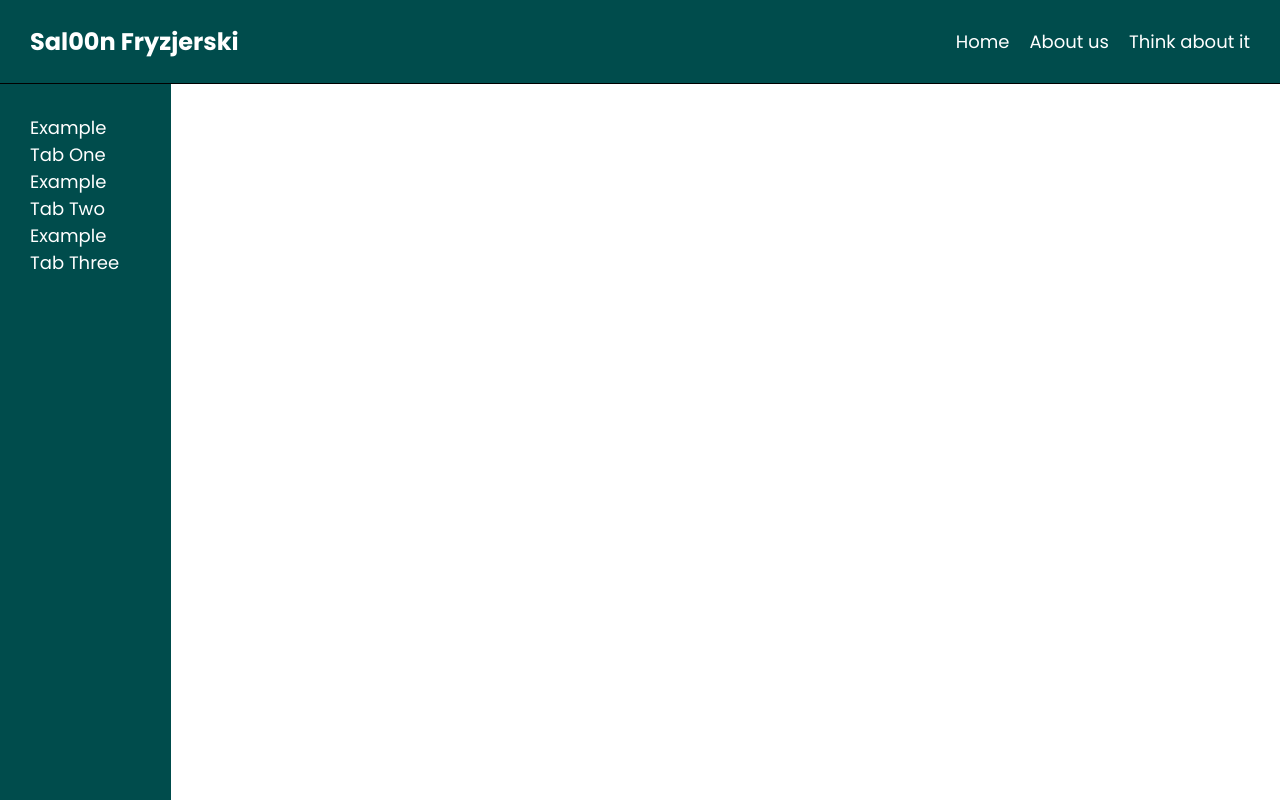
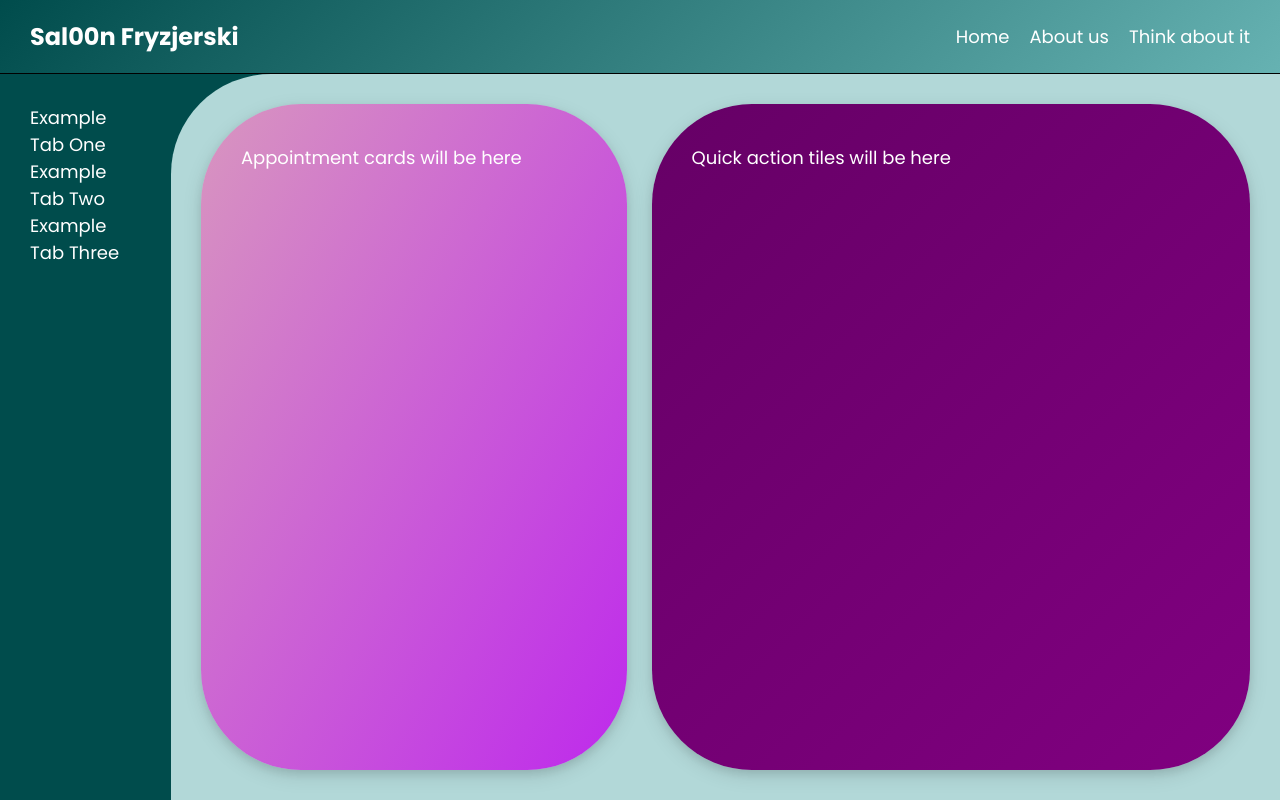
Before and after one commit to pdlc-t/hairdressing-sal00n-frontend, a React (Create React App) app: page /dashboard in a window 1280 px wide. Shown: the top 800 px of the page. Built offline with nearby package versions, Linux system fonts and the light colour scheme.

Commit message:
Added the main dashboard view concept (upcoming appointments and tiles grid)

```diff
--- /dev/null
+++ b/src/components/TilesGrid.jsx
@@ -0,0 +1,15 @@
+import React from 'react';
+
+import '../styles/dashboard.css';
+
+const TilesGrid = () => {
+  return (
+    <>
+      <div className="tiles-grid">
+        Quick action tiles will be here
+      </div>
+    </>
+  )
+};
+
+export default TilesGrid;
--- /dev/null
+++ b/src/components/UpcomingAppointmentsList.jsx
@@ -0,0 +1,15 @@
+import React from 'react';
+
+import '../styles/dashboard.css';
+
+const UpcomingAppointmentsList = () => {
+  return (
+    <>
+      <div className="appointments-list">
+        Appointment cards will be here
+      </div>
+    </>
+  )
+};
+
+export default UpcomingAppointmentsList;
--- a/src/pages/MainDashboard.jsx
+++ b/src/pages/MainDashboard.jsx
@@ -1,9 +1,19 @@
 import React from 'react'
+
+import UpcomingAppointmentsList from '../components/UpcomingAppointmentsList';
+import TilesGrid from '../components/TilesGrid';
+
+import '../styles/dashboard.css';
 
 const MainDashboard = () => {
   return (
-    <div>MainDashboard</div>
+    <>
+      <div className="dashboard-container">
+        <UpcomingAppointmentsList />
+        <TilesGrid />
+      </div>
+    </>
   )
-}
+};
 
-export default MainDashboard
+export default MainDashboard;
--- /dev/null
+++ b/src/styles/dashboard.css
@@ -0,0 +1,32 @@
+.dashboard-container {
+  height: 100%;
+  display: flex;
+  flex-direction: row;
+
+  /* Rounding Style */
+  background-color: #b2d8d8;
+  border-radius:100px 0px 0px 0px;
+  margin: 0px 0px 0px 0px;
+}
+
+.appointments-list {
+  flex: 2;
+  background: linear-gradient(120deg, #d896bf, #be29ec);
+  border-radius: 100px;
+  margin: 30px;
+  margin-right: 15px;
+  padding: 40px;
+}
+
+.tiles-grid {
+  flex: 3;
+  background: linear-gradient(135deg, #660066, #800080);
+  border-radius: 100px;
+  margin: 30px;
+  margin-left: 10px;
+  padding: 40px;
+}
+
+.appointments-list, .tiles-grid {
+  box-shadow: 0 4px 8px rgba(0, 0, 0, 0.1), 0 6px 20px rgba(0, 0, 0, 0.1);
+}
--- a/src/styles/main-layout.css
+++ b/src/styles/main-layout.css
@@ -1,13 +1,13 @@
 .outer {
   display: flex;
   flex-direction: column;
-  height: 1000px;
+  height: 100vh;
 }
 
 .navbar {
-  background-color: #004c4c;
+  flex: 1;
+  background: linear-gradient(135deg, #004c4c, #66b2b2);
   color: #ffffff;
-  flex: 1;
   border-bottom: 1px black solid;
 }
 
@@ -44,7 +44,7 @@
 /* Inner content section */
 
 .inner {
-  flex: 11;
+  flex: 10;
   display: flex;
   flex-direction: row;
   color: #ffffff;
@@ -68,7 +68,7 @@
 
 .main {
   flex: 10;
-  background-color: #ffffff;
+  background-color: #004c4c;
   height: 100%;
 }
 
```
